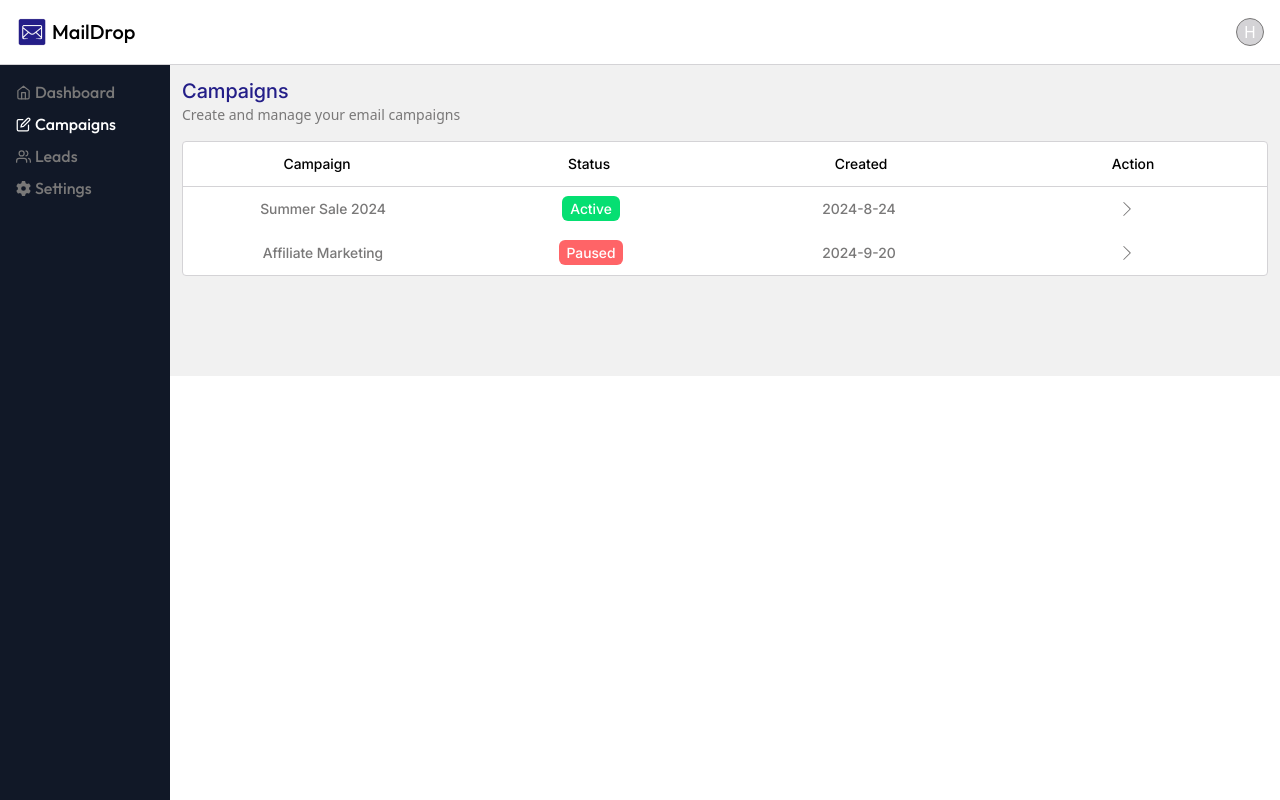
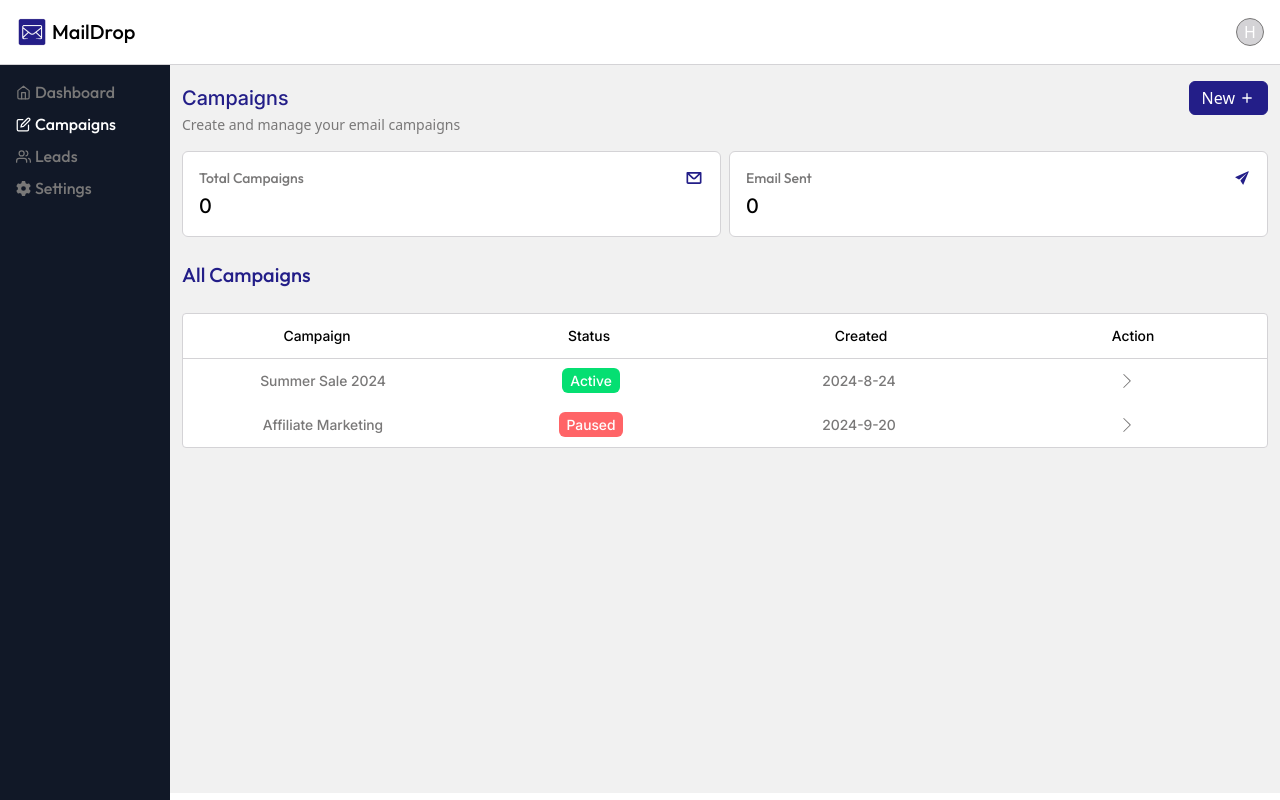
Before and after one commit to Habeebamoo/MailDrop, a React (Vite) app in the folder client/: page /dashboard/campaigns in a window 1280 px wide. Built offline with nearby package versions, Linux system fonts and the light colour scheme.

Commit message:
enabled screen strech for small pagees

```diff
--- a/client/src/App.tsx
+++ b/client/src/App.tsx
@@ -12,6 +12,7 @@ import Dashboard from "./pages/Dashboard"
 import DashboardPage from "./components/dashboard/DashboardPage"
 import Campaigns from "./components/dashboard/Campaigns"
 import Settings from "./components/dashboard/Settings"
+import Leads from "./components/dashboard/Leads"
 
 const App = () => {
   const router = createBrowserRouter(
@@ -22,6 +23,7 @@ const App = () => {
         <Route path="/dashboard" element={<Dashboard />} >
           <Route path="home" element={<DashboardPage />} />
           <Route path="campaigns" element={<Campaigns />} />
+          <Route path="leads" element={<Leads />} />
           <Route path="settings" element={<Settings />} />
         </Route>
         <Route path="*" element={<NotFoundPage />} />
--- a/client/src/components/dashboard/Campaigns.tsx
+++ b/client/src/components/dashboard/Campaigns.tsx
@@ -1,10 +1,39 @@
 import { SlArrowRight } from "react-icons/sl"
+import { CgMail } from "react-icons/cg"
+import { useTheme } from "../../context/ThemeContext"
+import { IoIosSend } from "react-icons/io";
+import { BiPlus } from "react-icons/bi";
 
 const Campaigns = () => {
+  const { theme } = useTheme()
   return (
-    <section className="md:ml-[170px] mt-[57px] px-3 pt-2 pb-25">
-      <h1 className="text-xl text-primary font-inter mt-3 dark:text-white">Campaigns</h1>
+    <section className="md:ml-[170px] mt-[57px] px-3 pt-2 pb-25 min-h-[calc(100vh-4rem)]">
+      <div className="flex-between mt-4">
+        <h1 className="text-xl text-primary font-inter dark:text-white">Campaigns</h1>
+        <button className="px-3 flex-center gap-1 btn-primary">
+          <span>New</span>
+          <BiPlus />
+        </button>
+      </div>
       <p className="text-sm text-accent mb-4">Create and manage your email campaigns</p>
+
+      <div className="md:grid md:grid-cols-2 md:gap-2 mt-4">
+        <div className="bg-white dark:bg-gray-900 border-1 border-accentLight dark:border-gray-800 p-4 rounded-md max-md:mb-3">
+          <div className="flex-between">
+            <p className="font-outfit text-sm text-accent">Total Campaigns</p>
+            <CgMail size={20} color={theme == "light" ? "#231e88" : "rgb(121, 120, 120)"} />
+          </div>
+          <h1 className="font-inter text-xl mt-1 dark:text-white">0</h1>
+        </div>
+        <div className="bg-white dark:bg-gray-900 border-1 border-accentLight dark:border-gray-800 p-4 rounded-md max-md:mb-3">
+          <div className="flex-between">
+            <p className="font-outfit text-sm text-accent">Email Sent</p>
+            <IoIosSend size={18} color={theme == "light" ? "#231e88" : "rgb(121, 120, 120)"} />
+          </div>
+          <h1 className="font-inter text-xl mt-1 dark:text-white">0</h1>
+        </div>
+      </div>
+      <h1 className="text-primary my-6 dark:text-white text-xl font-outfit">All Campaigns</h1>
       <div className="bg-white dark:bg-gray-900 border-1 border-accentLight dark:border-gray-800 rounded-sm mt-2">
         <div className="grid grid-cols-4 gap-1 font-inter text-sm border-b-1 border-b-accentLight dark:border-gray-700 dark:text-white py-3 text-center">
           <p>Campaign</p>
--- a/client/src/components/dashboard/DashboardPage.tsx
+++ b/client/src/components/dashboard/DashboardPage.tsx
@@ -1,7 +1,8 @@
 import { CgMail } from "react-icons/cg"
-import { FaRegHandPointer } from "react-icons/fa"
+import { FaChartPie, FaRegHandPointer } from "react-icons/fa"
 import { FiUsers } from "react-icons/fi"
 import { useTheme } from "../../context/ThemeContext"
+import { BsGraphUp } from "react-icons/bs"
 
 const DashboardPage = () => {
   const { theme } = useTheme()
@@ -58,6 +59,16 @@ const DashboardPage = () => {
           <p>2024-9-20</p>
         </div>
       </div>
+      <div className="bg-white p-4 dark:bg-gray-900 border-1 border-accentLight dark:border-gray-800 rounded-sm mt-6">
+        <div className="flex-start gap-2">
+          <BsGraphUp color={theme == "light" ? "#231e88" : "rgb(121, 120, 120)"} />
+          <h1 className="font-inter dark:text-accent">Campaign Perfomance</h1>
+        </div>
+        <div className="p-14 mt-2 flex-center flex-col gap-4">
+          <FaChartPie size={50} color="rgb(121, 120, 120)" />
+          <p className="text-accent text-sm">Chart visualization would go here</p>
+        </div>
+      </div>
     </section>
   )
 }
--- /dev/null
+++ b/client/src/components/dashboard/Leads.tsx
@@ -0,0 +1,9 @@
+const Leads = () => {
+  return (
+    <section className="md:ml-[170px] mt-[57px] px-3 pt-2 pb-25 min-h-[calc(100vh-4rem)]">
+
+    </section>
+  )
+}
+
+export default Leads
--- a/client/src/pages/Dashboard.tsx
+++ b/client/src/pages/Dashboard.tsx
@@ -4,10 +4,12 @@ import Navbar from "../components/dashboard/Navbar"
 
 const Dashboard = () => {
   return (
-    <main className="bg-accentXLight dark:bg-dark">
+    <main className="bg-accentXLight dark:bg-dark min-h-scren flex flex-col">
       <Header />
       <Navbar />
-      <Outlet />
+      <main className="flex-1">
+        <Outlet />
+      </main>
     </main>
   )
 }
```
